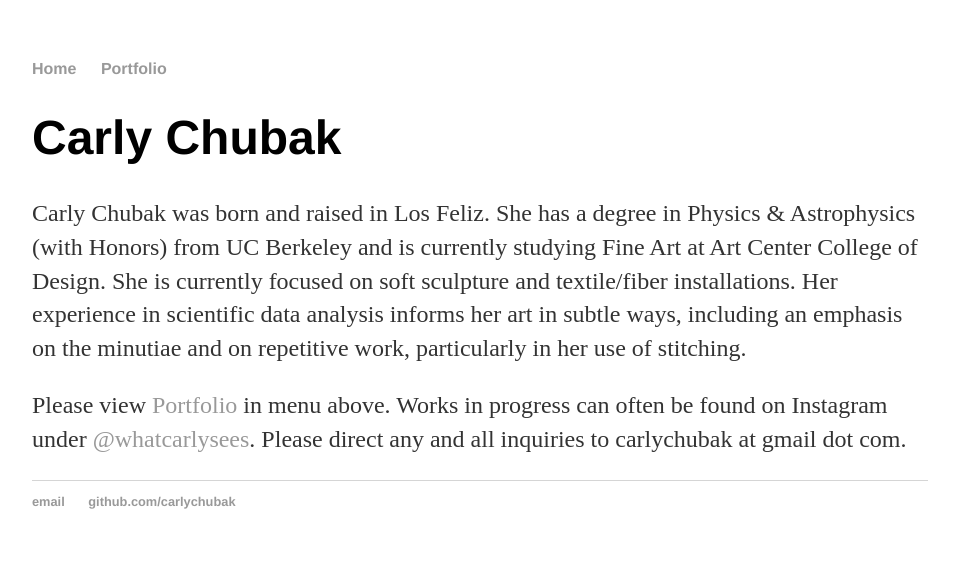
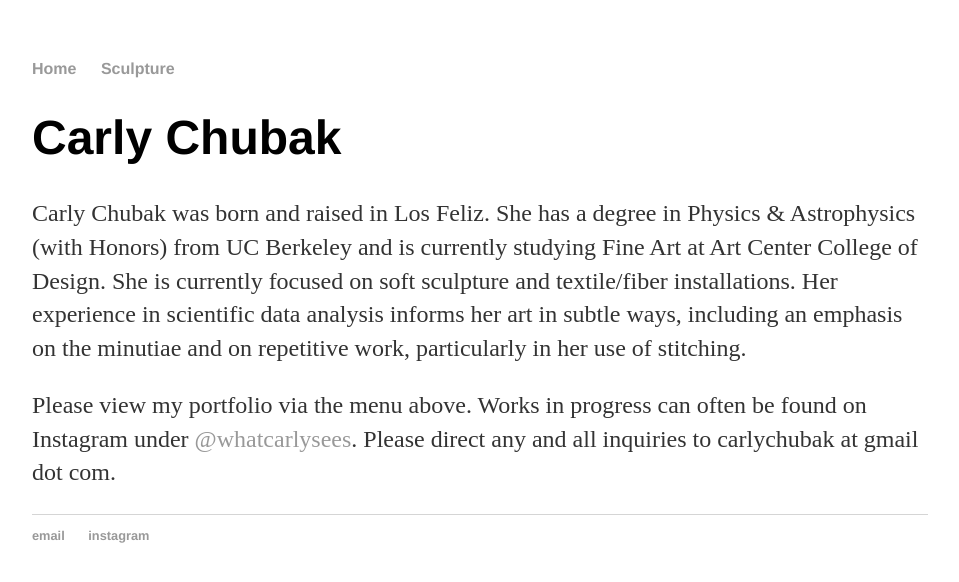
Before and after one commit to carlychubak/carlychubak.github.io, a Jekyll site: the page built from index.html, in a window 1280 px wide. Shown: the top 582 px of the page, without its empty margins (160-1119 px from the left). Built offline with Jekyll 4.4.1, drawn with Linux system fonts in a browser that asks for light colours.

Commit message:
printmaking
changed portfolio to just be sculpture, then added printmaking directory

```diff
--- a/_layouts/default.html
+++ b/_layouts/default.html
@@ -9,7 +9,7 @@
 			<nav>
 	    		<ul>
 	        		<li><a href="/">Home</a></li>
-		        	<li><a href="/portfolio">Portfolio</a></li>
+		        	<li><a href="/sculpture">Sculpture</a></li>
 	        		<!-- <li><a href="/cv">CV</a></li> -->
 	    		</ul>
 			</nav>
@@ -21,7 +21,7 @@
 			<footer>
 	    		<ul>
 	        		<li><a href="mailto:carlychubak@gmail.com">email</a></li>
-	        		<li><a href="https://github.com/carlychubak">github.com/carlychubak</a></li>
+	        		<li><a href="http://instagram.com/whatcarlysees">instagram</a></li>
 				</ul>
 			</footer>
 		</body>
--- a/index.html
+++ b/index.html
@@ -12,7 +12,7 @@ title: Carly Chubak Fine Art
 	including an emphasis on the minutiae and on repetitive work, particularly
 	in her use of stitching.</p>
 
-	<p>Please view <a href="/portfolio">Portfolio</a> in menu above. Works in progress
+	<p>Please view my portfolio via the menu above. Works in progress
 	can often be found on Instagram under <a href="http://instagram.com/whatcarlysees">@whatcarlysees</a>.
 
 	Please direct any and all inquiries to carlychubak at gmail dot com. </p>
--- a/portfolio/index.html
+++ b/sculpture/index.html
@@ -1,11 +1,9 @@
 ---
 layout: default
-title: Portfolio
+title: Sculpture
 ---
 <div class="blurb">
-	<h1>Portfolio</h1>
-	<p>Sculpture</p>
-	<!--![Wrapped In Cotton and Wool]({{ site.url }}/assets/1cchubak_term1.jpg)-->
+	<h1>Sculpture</h1>
 	<img src="/assets/1cchubak_term1.jpg" alt="Wrapped In Cotton and Wool" height=500/>
 	<img src="/assets/3cchubak_term1.jpg" alt="Mending" height=500/>
 	<img src="/assets/knittedobjectspic.jpg" alt="Knitted Objects" height=500/>
```
Also changed, not shown: printmaking/index.html (added, +18 -0 lines).
